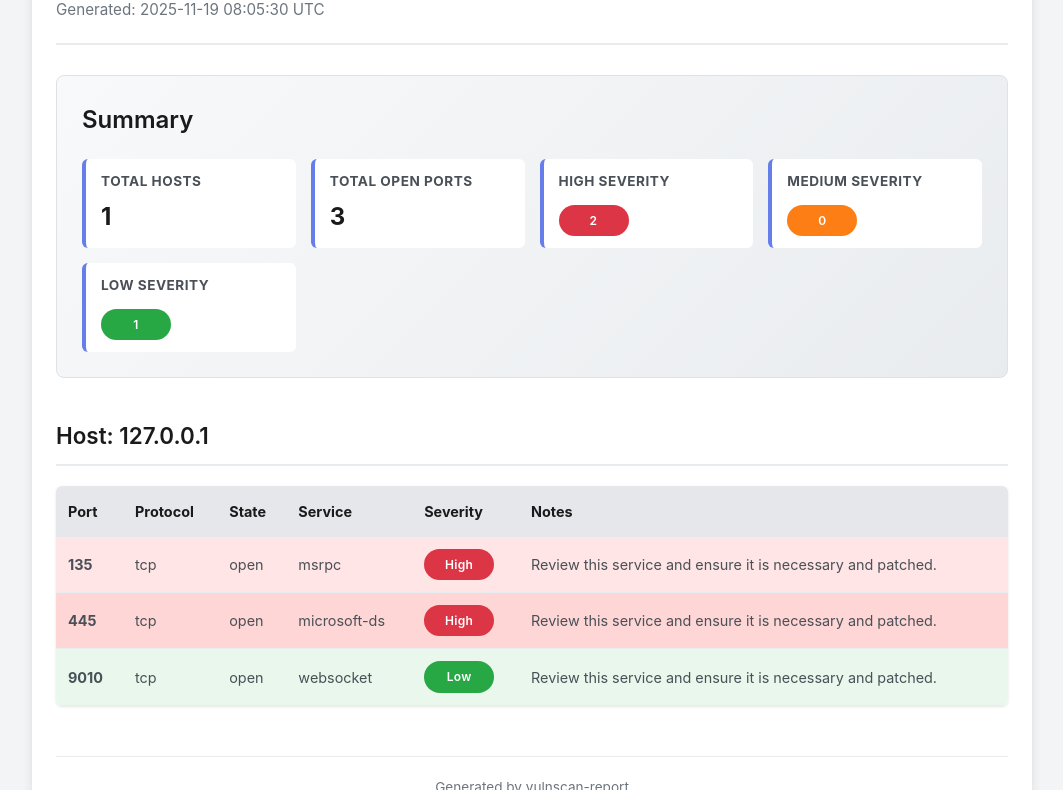
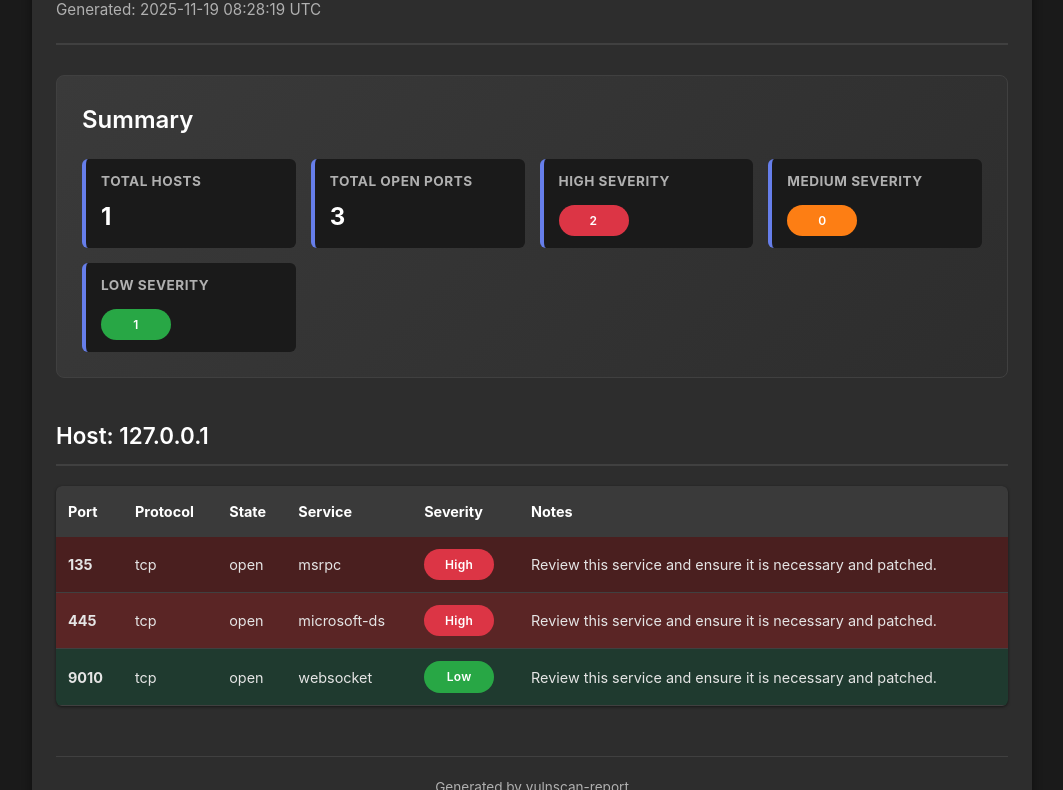
Before and after one commit to fadhilkhafiz31/vulnscan-report, a plain HTML site: page docs/demo-report.html in a window 1280 px wide. Shown: the part 145-935 px from the top of the page, without its empty margins (108-1171 px from the left). Drawn offline with Linux system fonts and the light colour scheme.

Commit message:
Regenerate demo-report.html with dark mode theme

```diff
--- a/docs/demo-report.html
+++ b/docs/demo-report.html
@@ -14,8 +14,8 @@
 
         body {
             font-family: -apple-system, BlinkMacSystemFont, 'Segoe UI', Roboto, 'Helvetica Neue', Arial, sans-serif;
-            background-color: #f3f4f6;
-            color: #2c3e50;
+            background-color: #1a1a1a;
+            color: #e5e5e5;
             line-height: 1.6;
             padding: 20px;
         }
@@ -23,41 +23,41 @@
         .container {
             max-width: 1000px;
             margin: 40px auto;
-            background-color: #ffffff;
+            background-color: #2d2d2d;
             border-radius: 8px;
-            box-shadow: 0 2px 10px rgba(0, 0, 0, 0.1);
+            box-shadow: 0 2px 10px rgba(0, 0, 0, 0.5);
             padding: 24px;
         }
 
         .header {
-            border-bottom: 2px solid #e9ecef;
+            border-bottom: 2px solid #404040;
             padding-bottom: 20px;
             margin-bottom: 30px;
         }
 
         .header h1 {
-            color: #1a1a1a;
+            color: #ffffff;
             font-size: 2rem;
             margin-bottom: 8px;
             font-weight: 700;
         }
 
         .header .subtitle {
-            color: #6c757d;
+            color: #b0b0b0;
             font-size: 0.95rem;
             margin-top: 4px;
         }
 
         .summary {
-            background: linear-gradient(135deg, #f8f9fa 0%, #e9ecef 100%);
+            background: linear-gradient(135deg, #3a3a3a 0%, #2d2d2d 100%);
             padding: 25px;
             border-radius: 8px;
             margin-bottom: 40px;
-            border: 1px solid #dee2e6;
+            border: 1px solid #404040;
         }
 
         .summary h2 {
-            color: #1a1a1a;
+            color: #ffffff;
             font-size: 1.5rem;
             margin-bottom: 20px;
             font-weight: 600;
@@ -70,7 +70,7 @@
         }
 
         .summary-item {
-            background-color: #ffffff;
+            background-color: #1a1a1a;
             padding: 12px 15px;
             border-radius: 6px;
             border-left: 4px solid #667eea;
@@ -78,7 +78,7 @@
 
         .summary-item strong {
             display: block;
-            color: #495057;
+            color: #b0b0b0;
             font-size: 0.85rem;
             text-transform: uppercase;
             letter-spacing: 0.5px;
@@ -86,7 +86,7 @@
         }
 
         .summary-item .value {
-            color: #1a1a1a;
+            color: #ffffff;
             font-size: 1.5rem;
             font-weight: 700;
         }
@@ -100,11 +100,11 @@
         }
 
         .host-block h2 {
-            color: #1a1a1a;
+            color: #ffffff;
             font-size: 1.4rem;
             margin-bottom: 20px;
             padding-bottom: 10px;
-            border-bottom: 2px solid #e9ecef;
+            border-bottom: 2px solid #404040;
             font-weight: 600;
         }
 
@@ -112,14 +112,14 @@
             border-collapse: collapse;
             width: 100%;
             margin-bottom: 30px;
-            background-color: #ffffff;
+            background-color: #1a1a1a;
             border-radius: 6px;
             overflow: hidden;
-            box-shadow: 0 1px 3px rgba(0, 0, 0, 0.1);
+            box-shadow: 0 1px 3px rgba(0, 0, 0, 0.5);
         }
 
         thead {
-            background-color: #e5e7eb;
+            background-color: #3a3a3a;
         }
 
         th {
@@ -127,62 +127,62 @@
             text-align: left;
             font-weight: 700;
             font-size: 0.9rem;
-            color: #1a1a1a;
+            color: #ffffff;
             border: none;
         }
 
         tbody tr {
-            border-bottom: 1px solid #e9ecef;
+            border-bottom: 1px solid #404040;
         }
 
         tbody tr:nth-child(even) {
-            background-color: #f8f9fa;
+            background-color: #252525;
         }
 
         tbody tr:hover {
-            background-color: #e9ecef;
+            background-color: #353535;
         }
 
         .severity-high {
-            background-color: #ffe5e5 !important;
+            background-color: #4a1f1f !important;
         }
 
         .severity-high:nth-child(even) {
-            background-color: #ffd6d6 !important;
+            background-color: #5a2525 !important;
         }
 
         .severity-high:hover {
-            background-color: #ffc7c7 !important;
+            background-color: #6a2f2f !important;
         }
 
         .severity-medium {
-            background-color: #fff4e0 !important;
+            background-color: #4a3a1f !important;
         }
 
         .severity-medium:nth-child(even) {
-            background-color: #ffe8cc !important;
+            background-color: #5a4525 !important;
         }
 
         .severity-medium:hover {
-            background-color: #ffddb3 !important;
+            background-color: #6a502f !important;
         }
 
         .severity-low {
-            background-color: #e9f7ec !important;
+            background-color: #1f3a2f !important;
         }
 
         .severity-low:nth-child(even) {
-            background-color: #d4f0db !important;
+            background-color: #254530 !important;
         }
 
         .severity-low:hover {
-            background-color: #bfe9ca !important;
+            background-color: #2f503a !important;
         }
 
         td {
             padding: 12px;
             font-size: 0.9rem;
-            color: #495057;
+            color: #e5e5e5;
             border: none;
             vertical-align: middle;
         }
@@ -216,15 +216,15 @@
         .footer {
             text-align: center;
             padding: 20px;
-            color: #6c757d;
+            color: #b0b0b0;
             font-size: 0.85rem;
-            border-top: 1px solid #e9ecef;
+            border-top: 1px solid #404040;
             margin-top: 40px;
         }
 
         @media print {
             body {
-                background-color: #ffffff;
+                background-color: #1a1a1a;
                 padding: 0;
             }
 
@@ -234,16 +234,16 @@
             }
 
             .summary {
-                background: #f8f9fa;
-                border: 1px solid #dee2e6;
+                background: #3a3a3a;
+                border: 1px solid #404040;
             }
 
             tbody tr:nth-child(even) {
-                background-color: #f8f9fa;
+                background-color: #252525;
             }
 
             .footer {
-                border-top: 1px solid #dee2e6;
+                border-top: 1px solid #404040;
             }
         }
 
@@ -270,7 +270,7 @@
     <div class="container">
         <div class="header">
             <h1>Vulnerability Scan Report</h1>
-            <p class="subtitle">Generated: 2025-11-19 08:05:30 UTC</p>
+            <p class="subtitle">Generated: 2025-11-19 08:28:19 UTC</p>
         </div>
 
         <div class="summary">
```
